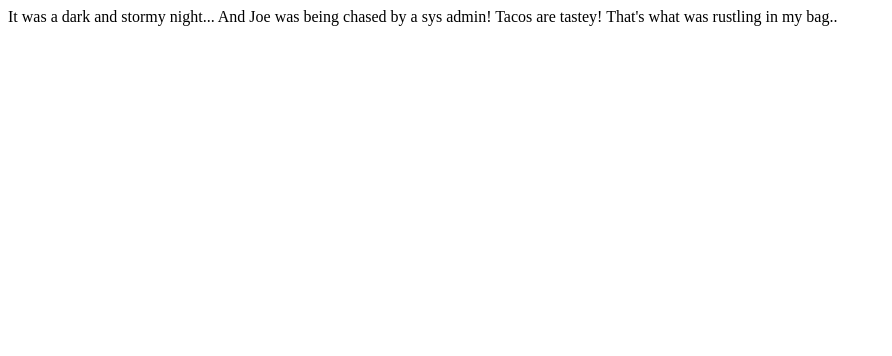
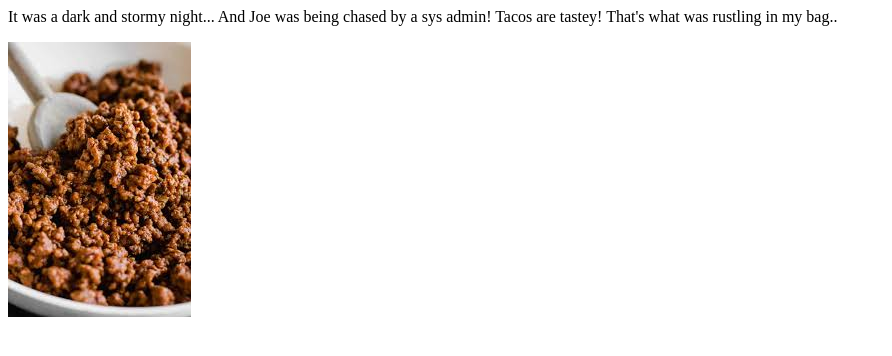
Before and after one commit to piranhajoe/fireside-story, a plain HTML site: page index.html in a window 1280 px wide. Shown: the whole page, without its empty margins (0-892 px from the left). Drawn offline with Linux system fonts and the light colour scheme.

Commit message:
added taco image

```diff
--- a/index.html
+++ b/index.html
@@ -4,5 +4,6 @@
 			And Joe was being chased by a sys admin!
 			Tacos are tastey! That's what was rustling in my bag..
 		</p>
+		<img src="./images/taco.jpeg" alt="taco meat">
 	</body>
 </html>
```
Also changed, not shown: images/taco.jpeg (added).
